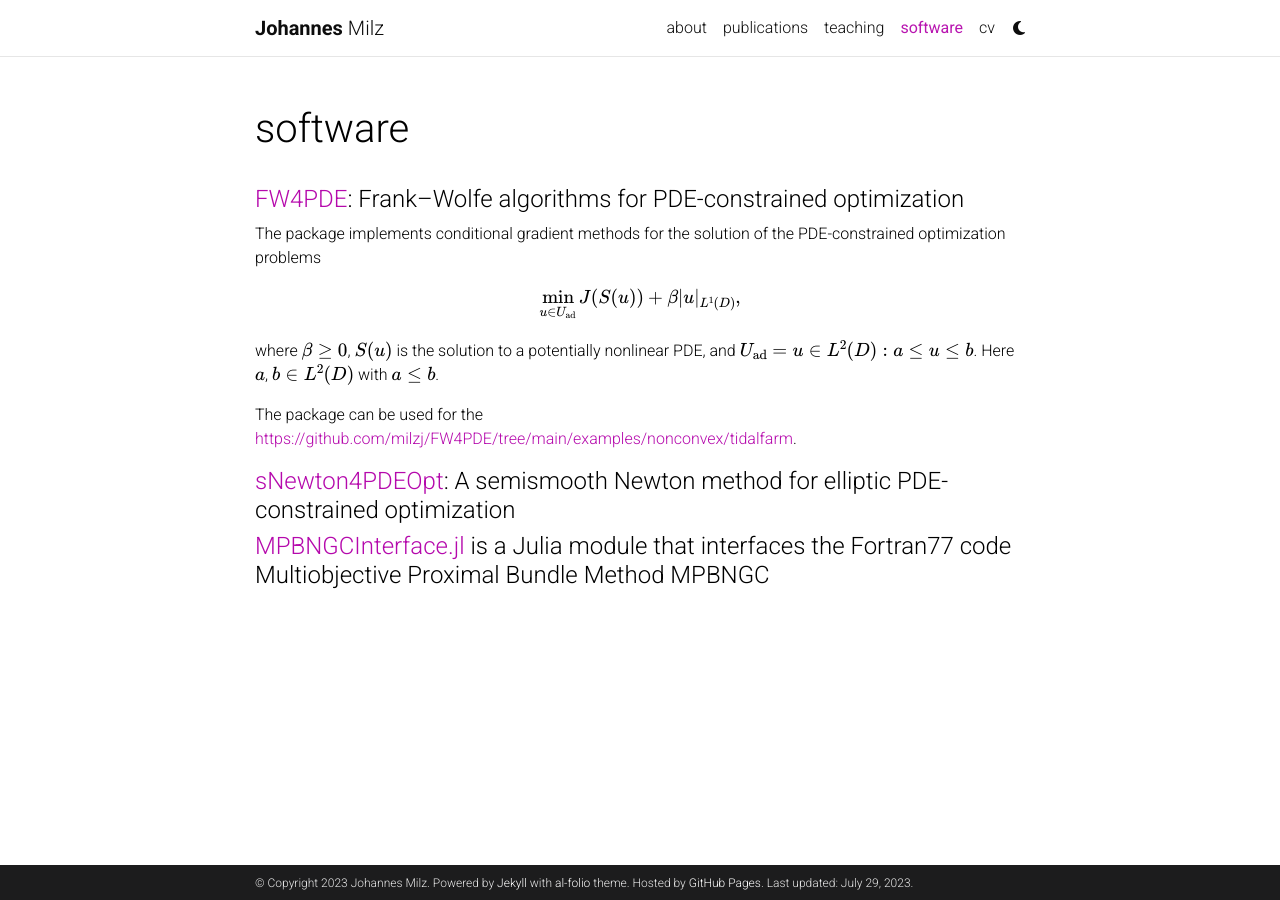
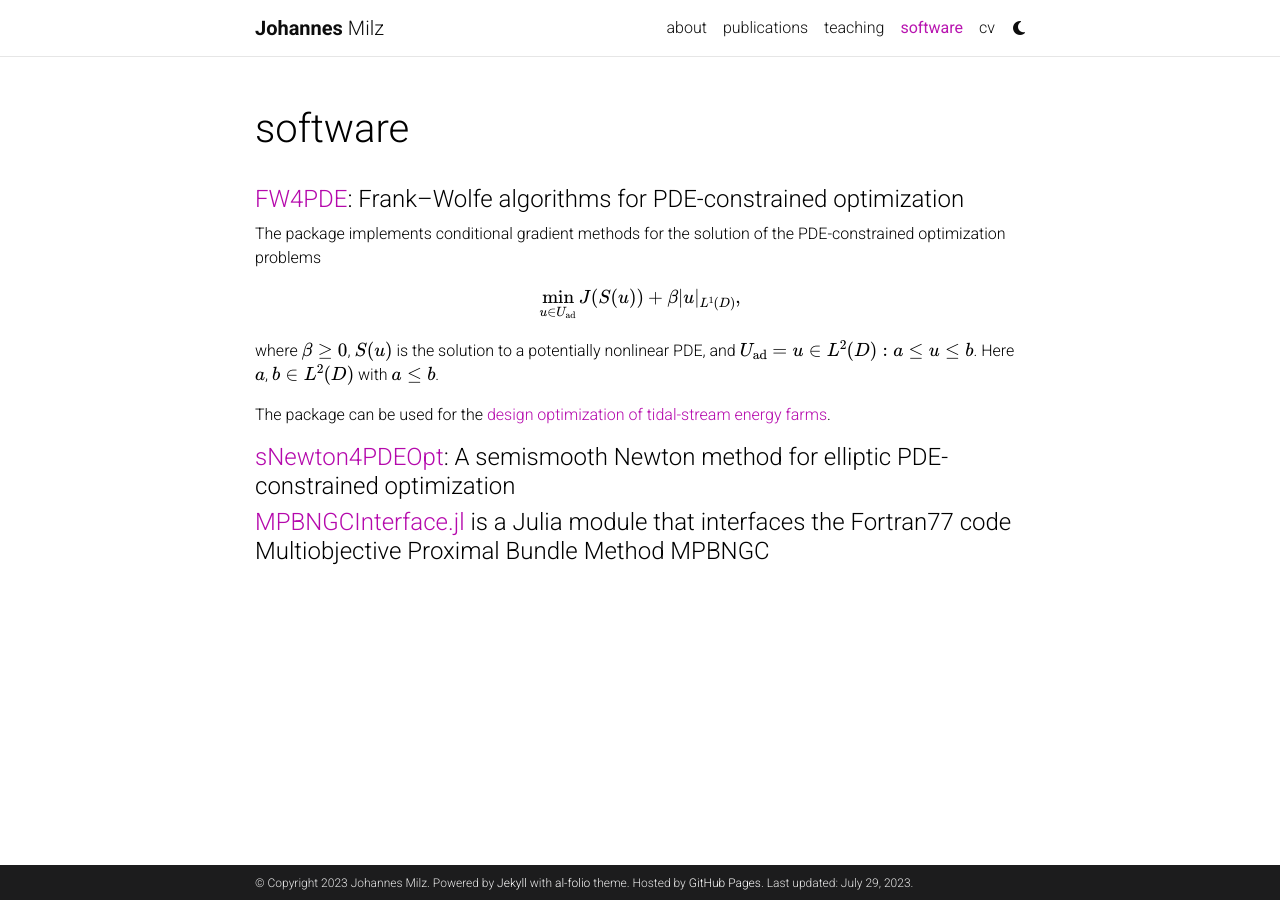
Before and after one commit to milzj/milzj.github.io, a Jekyll site: the page built from _pages/software.md, in a window 1280 px wide. Built offline with Jekyll 4.4.1, drawn with Linux system fonts in a browser that asks for light colours; comment, search, counter and statistics services are not loaded; a style sheet for code colours, icons or effects is not loaded.

Commit message:
Update software.md

```diff
--- a/_pages/software.md
+++ b/_pages/software.md
@@ -21,7 +21,7 @@ $$U_{\text{ad}} = \\{ u \in L^2(D) : a \leq u \leq b \\}$$. Here $$a$$, $$b \in
 with $$a \leq b$$.
 
 
-The package can be used for the [https://github.com/milzj/FW4PDE/tree/main/examples/nonconvex/tidalfarm](design optimization of tidal-stream energy farms).
+The package can be used for the [design optimization of tidal-stream energy farms](https://github.com/milzj/FW4PDE/tree/main/examples/nonconvex/tidalfarm).
 
 
 #### [sNewton4PDEOpt](https://github.com/milzj/sNewton4PDEOpt): A semismooth Newton method for elliptic PDE-constrained optimization
```
